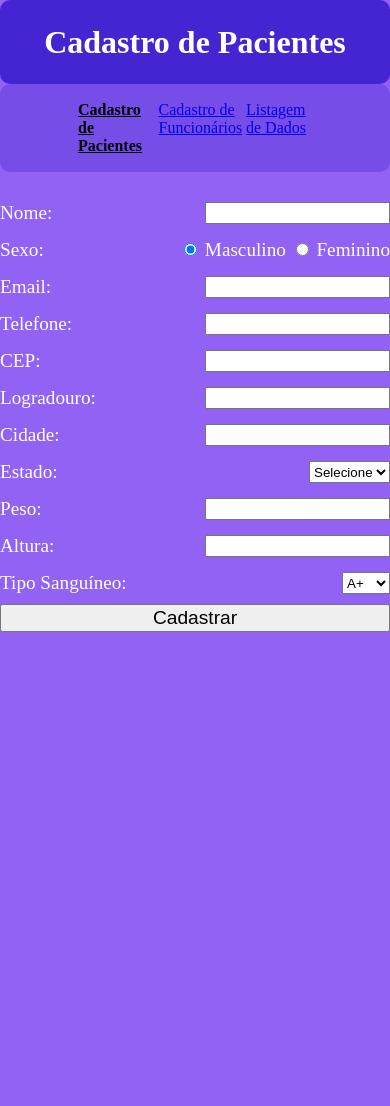
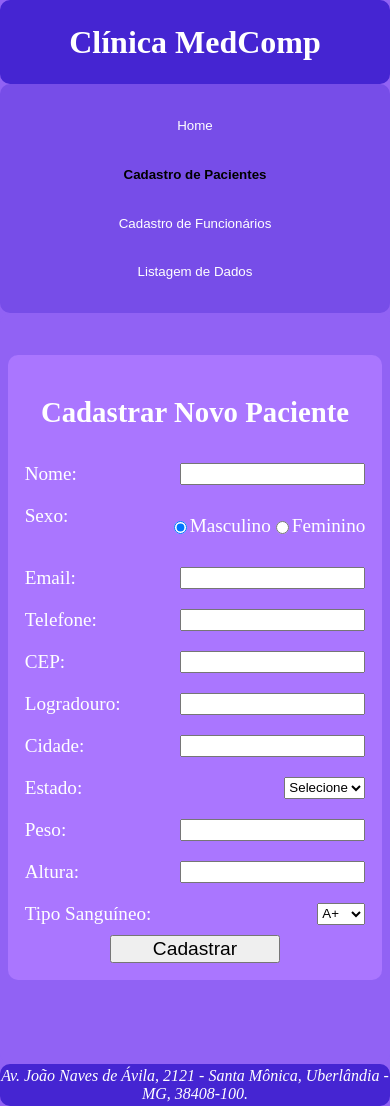
Before and after one commit to DanielGoncalves666/Projeto-Final-PPI, a PHP site: page /restrito/cadastro_pacientes.html in a window 390 px wide. Before the commit the page ends 632 px from the top, so only its background shows below. Run offline with PHP 8.4, Linux system fonts and the light colour scheme.

Commit message:
Padronização de todo o site (html e css). Responsividade totalmente estabelecida.

```diff
--- /dev/null
+++ b/form.css
@@ -0,0 +1,35 @@
+#cadastro-form {
+    margin: 0 auto;
+    max-width: 500px;
+    font-size: 1.2rem;
+
+    background-color: #aa76ff;
+    padding: 2vh 2vh;
+    margin-bottom: 5vh;
+
+    border-radius: 10px;
+
+    display: flex;
+    flex-direction: column;
+}
+
+#cadastro-form > form{
+    display: flex;
+    flex-direction: column;
+}
+
+#cadastro-form div {
+    display: flex;
+    flex-wrap: wrap;
+    justify-content: space-between;
+
+    padding: 5px 0;
+    margin: 5px 0;
+}
+
+#cadastro-form button {
+    width: 50%;
+    font-size: 1.2rem;
+
+    align-self: center;
+}
--- a/index.html
+++ b/index.html
@@ -21,9 +21,10 @@
             <button><a href="login.html">Login</a></button>
         </nav>
         <main>
-            <h2>Clínica MedComp</h2>
+            <div id="conteudo">
+                <h1>Clínica MedComp</h1>
 
-            <img src="imagens/logo-placeholder-2.png" alt="MedComp logo">
+                <img src="imagens/logo.jpg" alt="MedComp logo">
 
                 <section>
                     <h3>Sobre Nós</h3>
@@ -60,6 +61,7 @@
                         </li>
                     </ol>
                 </section>
+            </div>
         </main>
         <footer>
             <address>Av. João Naves de Ávila, 2121 - Santa Mônica, Uberlândia - MG, 38408-100.</address>
--- a/login.html
+++ b/login.html
@@ -22,6 +22,7 @@
         </nav>
         <main>
             <div id="login">
+                <h2>Login - Área Restrita</h2>
                 <form action="login.php" method="post">
                     <div>
                         <label for="usuario">Usuário:</label>
--- a/restrito/cadastro_pacientes.html
+++ b/restrito/cadastro_pacientes.html
@@ -8,17 +8,20 @@
   </head>
   <body>
     <header>
-      <h1>Cadastro de Pacientes</h1>
+      <h1>Clínica MedComp</h1>
     </header>
 
     <nav>
-      <a href="./cadastro_pacientes.html" id="atual">Cadastro de Pacientes</a>
-      <a href="./cadastro_funcionarios.html">Cadastro de Funcionários</a>
-      <a href="./listagem.html">Listagem de Dados</a>
+      <button><a href="index.html">Home</a></button>
+      <button><a href="cadastro_pacientes.html" id="atual">Cadastro de Pacientes</a></button>
+      <button><a href="cadastro_funcionarios.html">Cadastro de Funcionários</a></button>
+      <button><a href="listagem.html">Listagem de Dados</a></button>
     </nav>
 
     <main>
-      <form id="cadastro-form">
+      <div id="cadastro-form">
+        <h2>Cadastrar Novo Paciente</h2>
+        <form action="cadastrar_paciente.php" method="post">
           <div>
             <label for="nome">Nome:</label>
             <input type="text" id="nome" name="nome" required>
@@ -119,6 +122,10 @@
 
           <button type="submit">Cadastrar</button>
         </form>
+      </div>
     </main>
+    <footer>
+      <address>Av. João Naves de Ávila, 2121 - Santa Mônica, Uberlândia - MG, 38408-100.</address>
+    </footer>
   </body>
 </html>
--- a/restrito/restrito.css
+++ b/restrito/restrito.css
@@ -1,59 +1,38 @@
 @import url(../styles.css);
-
-main {
-    padding-left: 0;
-    padding-right: 0;
-    padding: 20px 0 0 0;
-}
-
-/* A <main> that has a <form> under it */
-#cadastro-form {
-    margin: 0 auto;
-    max-width: 500px;
-    font-size: 1.2rem;
-}
-
-/* Flexbox form layout, with elements spread across the space */
-#cadastro-form > div {
-    display: flex;
-    flex-wrap: wrap;
-    justify-content: space-between;
-
-    padding: 5px 0;
-    margin: 5px 0;
-}
-
-#cadastro-form > button {
-    width: 100%;
-    font-size: 1.2rem;
-}
+@import url(../form.css);
 
 #listagem-container {
     display: flex;
     flex-direction: column;
     justify-content: space-between;
     margin: 0 auto;
-    width: 60%;
+    width: 60vw;
 
-    gap: 20px;
-}
-
-@media (max-width: 600px) {
-    #listagem-container {
-        width: 95%;
-    }
+    gap: 5vh;
 }
 
 #listagem-filter-container {
-    flex: 1;
+    display: flex;
+    justify-content: space-around;
+    align-items: center;
 
-    display: flex;
     flex-wrap: wrap;
+    align-content: stretch;
+
+    /* flex-wrap: wrap;
     align-items: center;
     align-content: stretch;
     justify-content: space-between;
 
-    gap: 10px;
+    gap: 10px; */
+}
+
+#listagem-filter-container > div {
+    text-align: center;
+}
+
+#listagem-filter-container > div:hover {
+    cursor: pointer;
 }
 
 #listagem-filter-container input[type="radio"] {
@@ -61,21 +40,13 @@ main {
     position: fixed;
 }
 
-#listagem-filter-container div {
-    text-align: center;
-}
-
-#listagem-filter-container div:hover {
-    cursor: pointer;
-}
-
 #listagem-filter-container > div:has(input[type="radio"]:checked) {
     /* background-color: yellow; */
     border-bottom: 3px solid #fff;
 }
 
-#listagem-filter-container button {
-}
+/* #listagem-filter-container button {
+} */
 
 /* Container de entradas das listagens */
 #entradas-listagem-container {
@@ -85,7 +56,7 @@ main {
     flex-direction: column;
     align-content: stretch;
 
-    gap: 5px;
+    gap: 0.5vh;
 }
 
 /* Card da entrada (representa um registro no BD) */
@@ -100,7 +71,7 @@ main {
 
     justify-content: space-between;
 
-    gap: 5px 10px;
+    gap: 0.5vh 1vw;
 }
 
 .entrada-listagem p {
@@ -119,7 +90,7 @@ main {
 .entrada-listagem-grupo {
     background-color: lightgray;
 
-    padding: 5px 10px;
+    padding: 1vh;
 
     display: flex;
     flex-direction: column;
@@ -130,6 +101,14 @@ main {
     .entrada-listagem-grupo {
         flex-basis: 100%;
     }
+
+    #listagem-container {
+        width: 90vw;
+    }
+
+    main{
+        padding: 5vh 2vw;
+    }
 }
 
 .hide {
--- a/styles.css
+++ b/styles.css
@@ -3,6 +3,11 @@ body{
     background-color: #9162f4;
 
     overflow-y: scroll;
+
+    min-height: 100vh;
+
+    display: flex;
+    flex-direction: column;
 }
 
 header{
@@ -29,6 +34,8 @@ nav{
 
     display: flex;
     justify-content: space-around;
+    flex-wrap: wrap;
+    align-content: center;
 
     position: sticky;
     top: 0;
@@ -46,7 +53,7 @@ nav > button{
 
 nav > button:hover{
     cursor: pointer;
-    color: green;
+    color: blue;
 }
 
 button > a{
@@ -64,13 +71,20 @@ main{
     background-color: #9162f4;
     color: white;
 
-    padding: 10vh 10vw;
+    padding: 5vh 10vw;
     border-radius: 10px;
+}
+
+main h2{
+    align-self: center;
+
+    font-size: 1.5em;
 }
 
 footer{
     background-color: #4525d2;
     color: white;
+    text-align: center;
 
     display: flex;
     justify-content: center;
@@ -79,4 +93,6 @@ footer{
     height: 5vh;
 
     border-radius: 10px;
+
+    margin-top: auto;
 }
```
Also changed, not shown: agendamento_Consulta.html (+18 -11 lines), galeria.css (+29 -0 lines), galeria.html (+14 -10 lines), home.css (+33 -0 lines), login.css (+7 -2 lines), novo_Endereco.html (+7 -4 lines), restrito/cadastro_funcionarios.html (+13 -5 lines), restrito/index.html (+26 -10 lines), restrito/listagem.html (+8 -5 lines), imagens/logo-placeholder-2.png (deleted), imagens/logo-placeholder.jpg (deleted), imagens/logo.jpg (added). Lines whose indentation alone changed are shown as unchanged.
